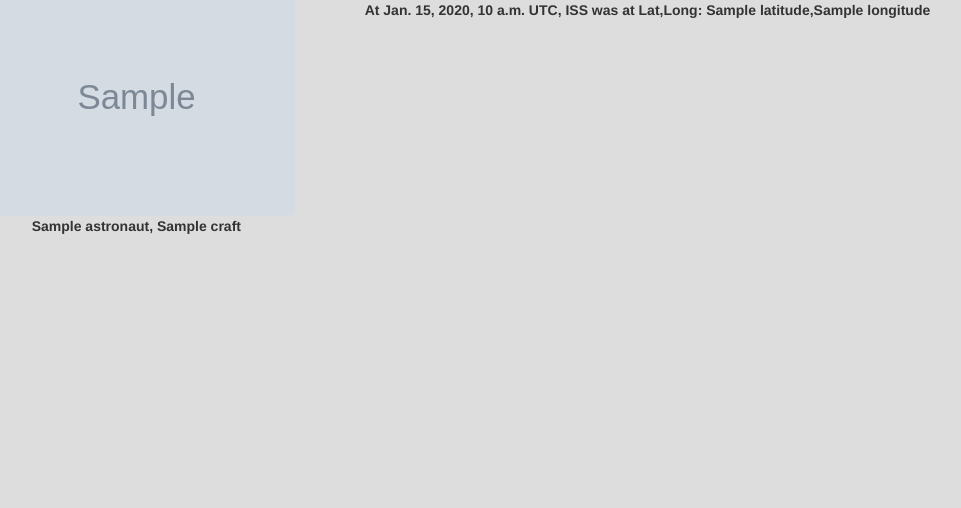
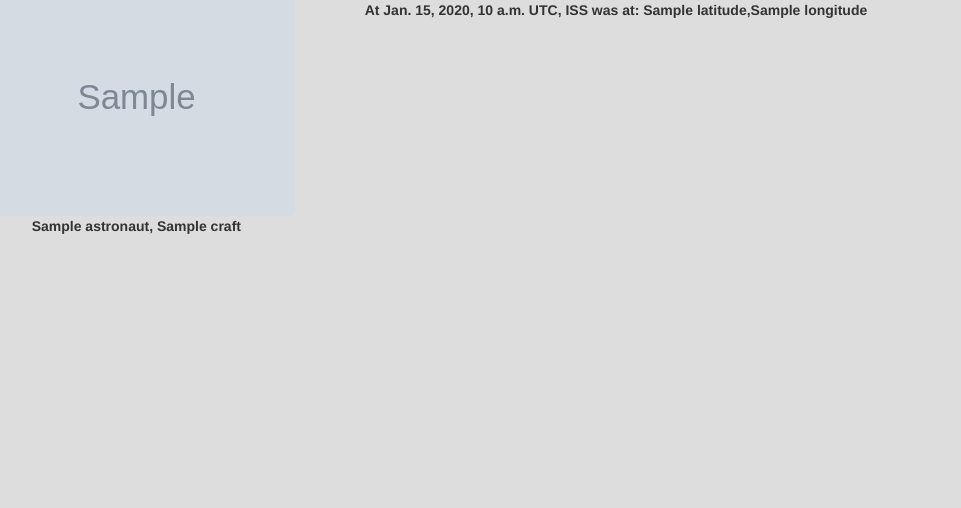
Before and after one commit to hemil/space-invaders, a Django app: template space_invaders/templates/index.html in a window 1280 px wide. Shown: the part 292-800 px from the top of the page, without its empty margins (77-1038 px from the left). Run offline with Django 3.2, Linux system fonts and the light colour scheme; the template is opened without the code that fills it: most values are stand-ins (such as "Sample title", 1, 10 or a date in 2020); grey boxes marked "Sample" are stand-in pictures; some libraries are stand-ins or nearby versions.

Commit message:
beautify 2

```diff
--- a/space_invaders/templates/index.html
+++ b/space_invaders/templates/index.html
@@ -56,11 +56,11 @@
     {% if iss_data %}
         <div class="col-md-4 col-sm-6">
             <div class="img-caption">
-                <img class="img-rounded img-caption" alt="Map Key Expired." src="https://maps.googleapis.com/maps/api/staticmap?center={{iss_data.iss_position.latitude}},{{iss_data.iss_position.longitude}}&zoom=4&size=600x300&markers=color:blue%7Clabel:S%7C{{iss_data.iss_position.latitude}},{{iss_data.iss_position.longitude}}&key=AIzaSyAVQTOc4NKtKrQ9dHARbrwZ7LO2uLvHevA">
+                <img class="img-rounded img-caption" alt="Map Key Expired." src="https://maps.googleapis.com/maps/api/staticmap?center={{iss_data.iss_position.latitude}},{{iss_data.iss_position.longitude}}&zoom=4&size=600x300&markers=color:blue%7Clabel:ISS%7C{{iss_data.iss_position.latitude}},{{iss_data.iss_position.longitude}}&key=AIzaSyAVQTOc4NKtKrQ9dHARbrwZ7LO2uLvHevA">
             </div>
 
             <div class="img-caption">
-                <b class="title">At {{ iss_data.timestamp }} UTC, ISS was at Lat,Long: {{iss_data.iss_position.latitude}},{{iss_data.iss_position.longitude}}</b><br>
+                <b class="title">At {{ iss_data.timestamp }} UTC, ISS was at: {{iss_data.iss_position.latitude}},{{iss_data.iss_position.longitude}}</b><br>
             </div>
         </div>
     {% else %}
```
